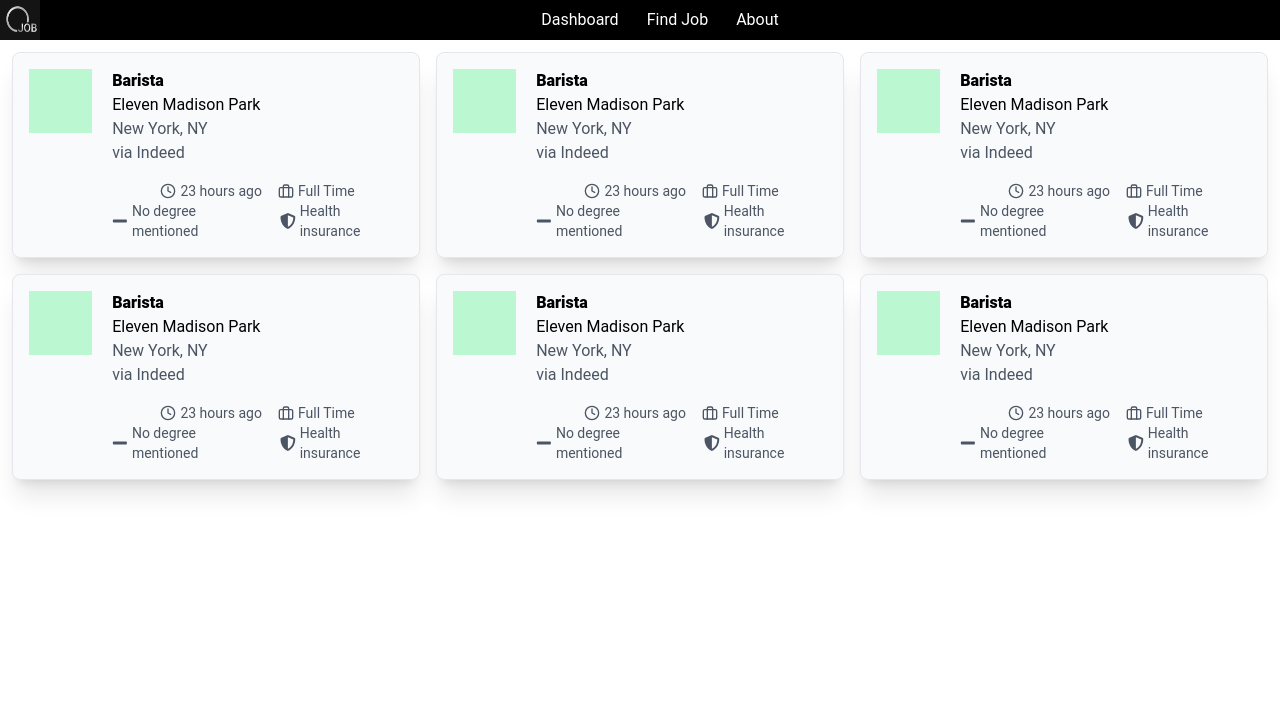
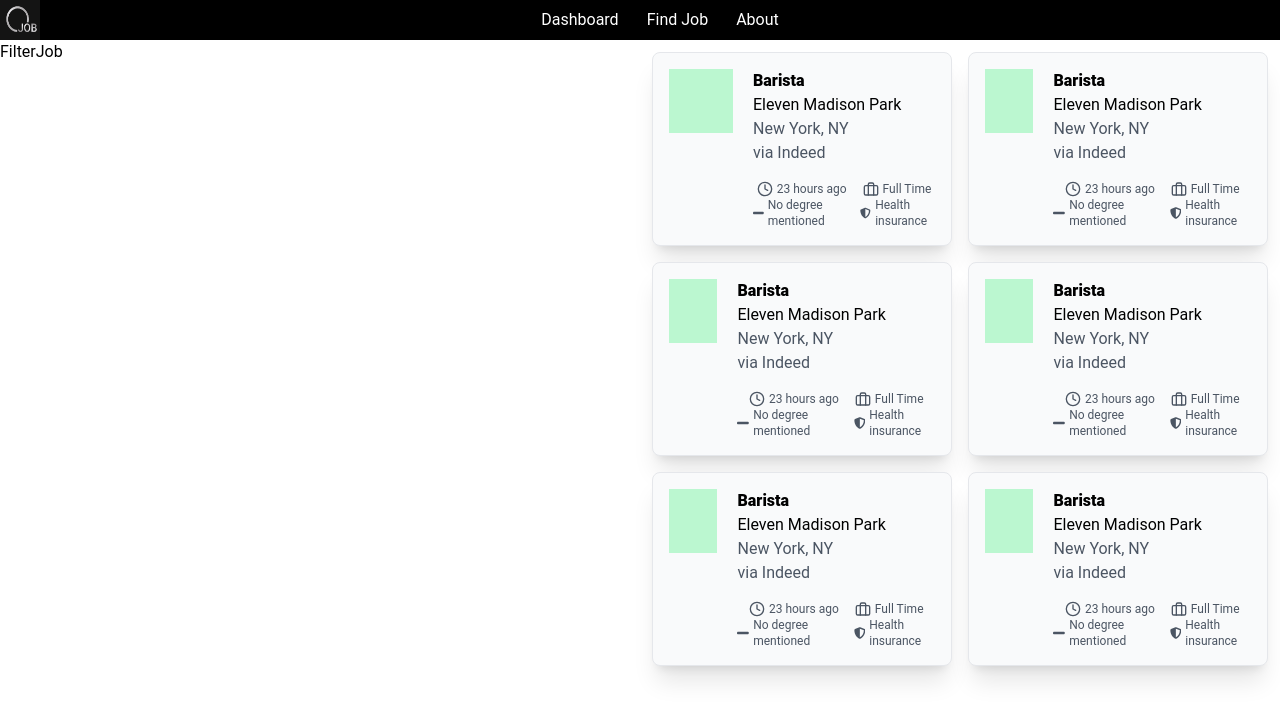
Before and after one commit to programmermame/The-Job-Aggregator-ALX-Portfolio-Project, a React (Vite) app in the folder Front-end/: page / in a window 1280 px wide. Shown: the top 720 px of the page. Built offline with nearby package versions, Linux system fonts and the light colour scheme.

Commit message:
front-end

```diff
--- a/Front-end/src/App.jsx
+++ b/Front-end/src/App.jsx
@@ -1,15 +1,15 @@
 import './index.css'
 import Navbar from './Components/Navbar'
 import JobListings from './Components/JobListings'
-// import FilterJob from './Components/FilterJob'
+import FilterJob from './Components/FilterJob'
 
 function App() {
 
   return (
     <>
       <Navbar/>
-      <div>
-      {/* <FilterJob/> */}
+      <div className='grid grid-cols-2'>
+      <FilterJob/>
       <JobListings/>
       </div>
     </>
--- a/Front-end/src/Components/JobListings.jsx
+++ b/Front-end/src/Components/JobListings.jsx
@@ -15,16 +15,16 @@
         ]
     }
     return (
-        <div className='grid grid-cols-1 md:grid-cols-3 gap-4 p-3'>
+        <div className='grid grid-cols-1 md:grid-cols-2 gap-4 p-3'>
             {/* Job Listing 1 */}
-            <div className="flex border shadow-xl p-4 rounded-lg bg-gray-50 hover:bg-white">
-                <div className="w-16 h-16 bg-green-200"></div>
-                <div className="ml-5">
+            <div className="flex border shadow-xl p-4 rounded-lg bg-gray-50 hover:bg-white w-auto h-auto">
+                <div className="w-16 h-16 bg-green-200 flex-none"></div>
+                <div className="ml-5 flex-grow">
                     <h2 className="font-extrabold">{data.title}</h2>
                     <p>Eleven Madison Park</p>
                     <p className='text-gray-600'>{data.location}</p>
                     <p className='mb-4 text-gray-600'>{data.via}</p>
-                    <div className='flex gap-4 text-sm justify-center'>
+                    <div className='flex gap-4 text-xs justify-center'>
                         <div className='flex text-gray-600 items-center'>
                             <FiClock className="w-4 h-4" />
                             <p className='ml-1'>{data.jobPost}</p>
@@ -34,7 +34,7 @@
                             <p className='ml-1'>{data.type}</p>
                         </div>
                     </div>
-                    <div className='flex gap-4 text-sm justify-center'>
+                    <div className='flex gap-4 text-xs justify-center'>
                         <div className='flex text-gray-600 items-center'>
                             <FaMinus className="w-4 h-4" />
                             <p className='ml-1'>{data.extensions[0]}</p>
@@ -55,7 +55,7 @@
                     <p>Eleven Madison Park</p>
                     <p className='text-gray-600'>New York, NY</p>
                     <p className='mb-4 text-gray-600'>{data.via}</p>
-                    <div className='flex gap-4 text-sm justify-center'>
+                    <div className='flex gap-4 text-xs justify-center'>
                         <div className='flex text-gray-600 items-center'>
                             <FiClock className="w-4 h-4" />
                             <p className='ml-1'>{data.jobPost}</p>
@@ -65,7 +65,7 @@
                             <p className='ml-1'>{data.type}</p>
                         </div>
                     </div>
-                    <div className='flex gap-4 text-sm justify-center'>
+                    <div className='flex gap-4 text-xs justify-center'>
                         <div className='flex text-gray-600 items-center'>
                             <FaMinus className="w-4 h-4" />
                             <p className='ml-1'>{data.extensions[0]}</p>
@@ -86,7 +86,7 @@
                     <p>Eleven Madison Park</p>
                     <p className='text-gray-600'>New York, NY</p>
                     <p className='mb-4 text-gray-600'>{data.via}</p>
-                    <div className='flex gap-4 text-sm justify-center'>
+                    <div className='flex gap-4 text-xs justify-center'>
                         <div className='flex text-gray-600 items-center'>
                             <FiClock className="w-4 h-4" />
                             <p className='ml-1'>{data.jobPost}</p>
@@ -96,7 +96,7 @@
                             <p className='ml-1'>{data.type}</p>
                         </div>
                     </div>
-                    <div className='flex gap-4 text-sm justify-center'>
+                    <div className='flex gap-4 text-xs justify-center'>
                         <div className='flex text-gray-600 items-center'>
                             <FaMinus className="w-4 h-4" />
                             <p className='ml-1'>{data.extensions[0]}</p>
@@ -117,7 +117,7 @@
                     <p>Eleven Madison Park</p>
                     <p className='text-gray-600'>New York, NY</p>
                     <p className='mb-4 text-gray-600'>{data.via}</p>
-                    <div className='flex gap-4 text-sm justify-center'>
+                    <div className='flex gap-4 text-xs justify-center'>
                         <div className='flex text-gray-600 items-center'>
                             <FiClock className="w-4 h-4" />
                             <p className='ml-1'>{data.jobPost}</p>
@@ -127,7 +127,7 @@
                             <p className='ml-1'>{data.type}</p>
                         </div>
                     </div>
-                    <div className='flex gap-4 text-sm justify-center'>
+                    <div className='flex gap-4 text-xs justify-center'>
                         <div className='flex text-gray-600 items-center'>
                             <FaMinus className="w-4 h-4" />
                             <p className='ml-1'>{data.extensions[0]}</p>
@@ -148,7 +148,7 @@
                     <p>Eleven Madison Park</p>
                     <p className='text-gray-600'>New York, NY</p>
                     <p className='mb-4 text-gray-600'>{data.via}</p>
-                    <div className='flex gap-4 text-sm justify-center'>
+                    <div className='flex gap-4 text-xs justify-center'>
                         <div className='flex text-gray-600 items-center'>
                             <FiClock className="w-4 h-4" />
                             <p className='ml-1'>{data.jobPost}</p>
@@ -158,7 +158,7 @@
                             <p className='ml-1'>{data.type}</p>
                         </div>
                     </div>
-                    <div className='flex gap-4 text-sm justify-center'>
+                    <div className='flex gap-4 text-xs justify-center'>
                         <div className='flex text-gray-600 items-center'>
                             <FaMinus className="w-4 h-4" />
                             <p className='ml-1'>{data.extensions[0]}</p>
@@ -179,7 +179,7 @@
                     <p>Eleven Madison Park</p>
                     <p className='text-gray-600'>New York, NY</p>
                     <p className='mb-4 text-gray-600'>{data.via}</p>
-                    <div className='flex gap-4 text-sm justify-center'>
+                    <div className='flex gap-4 text-xs justify-center'>
                         <div className='flex text-gray-600 items-center'>
                             <FiClock className="w-4 h-4" />
                             <p className='ml-1'>{data.jobPost}</p>
@@ -189,7 +189,7 @@
                             <p className='ml-1'>{data.type}</p>
                         </div>
                     </div>
-                    <div className='flex gap-4 text-sm justify-center'>
+                    <div className='flex gap-4 text-xs justify-center'>
                         <div className='flex text-gray-600 items-center'>
                             <FaMinus className="w-4 h-4" />
                             <p className='ml-1'>{data.extensions[0]}</p>
```
